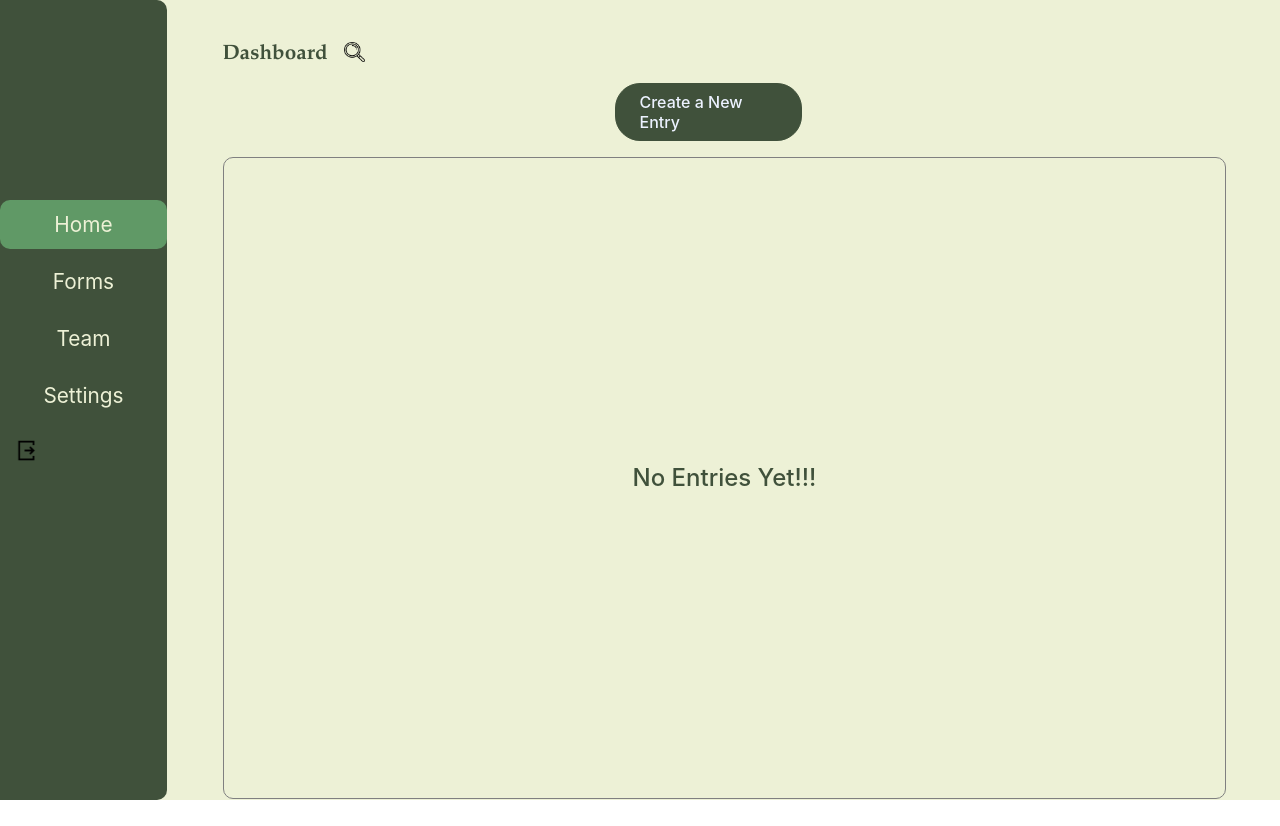
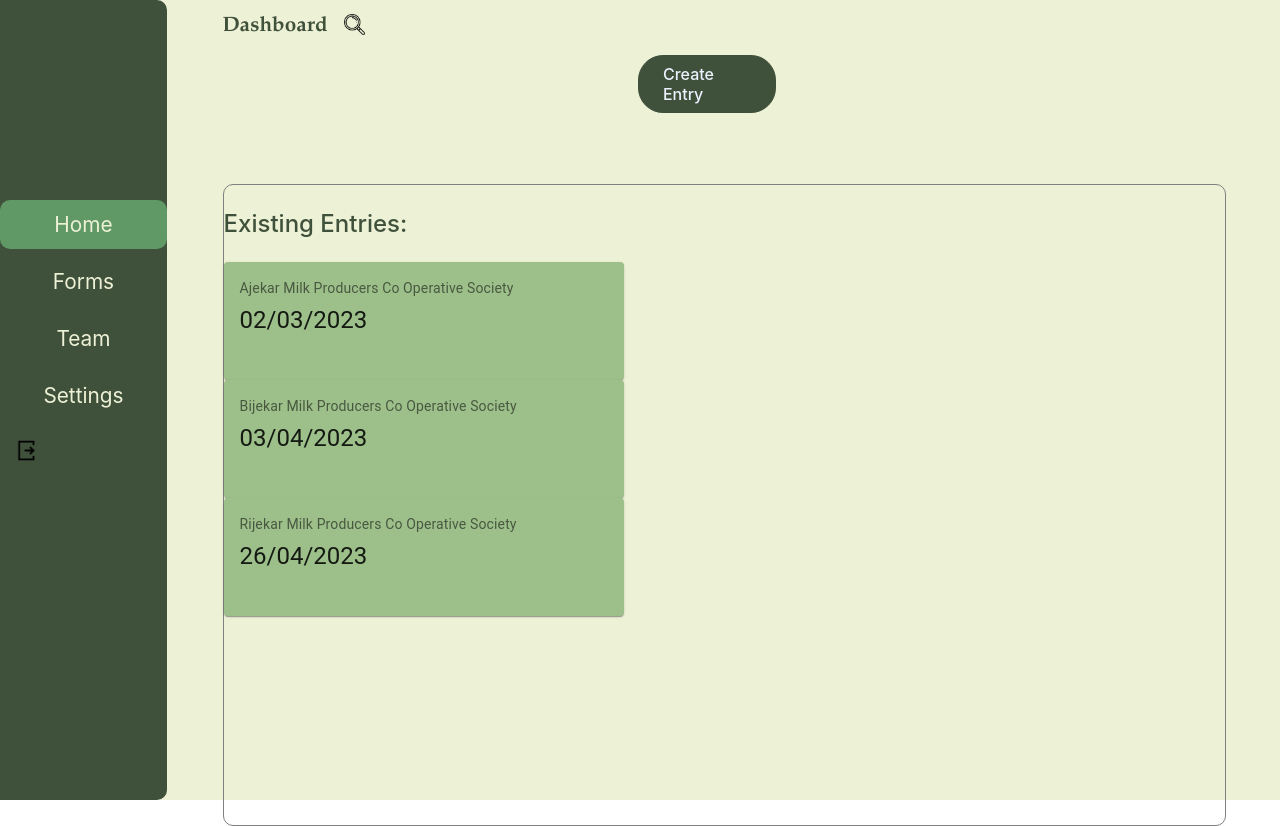
Before and after one commit to mahiptiwari1000/Audit-app, a React (Create React App) app: page /admin-dashboard in a window 1280 px wide. Before the commit the page ends 800 px from the top, so only its background shows below. Built offline with nearby package versions, Linux system fonts and the light colour scheme; no server answers.

Commit message:
Updated some changes

```diff
--- a/package.json
+++ b/package.json
@@ -3,6 +3,7 @@
   "version": "0.1.0",
   "private": true,
   "dependencies": {
+    "@material-ui/core": "^4.12.4",
     "@mui/icons-material": "^5.11.11",
     "@testing-library/jest-dom": "^5.16.5",
     "@testing-library/react": "^13.4.0",
@@ -14,6 +15,7 @@
     "react-loader-spinner": "^5.3.4",
     "react-router-dom": "^6.9.0",
     "react-scripts": "5.0.1",
+    "styled-components": "^5.3.9",
     "web-vitals": "^2.1.4"
   },
   "scripts": {
--- /dev/null
+++ b/src/components/Card.js
@@ -0,0 +1,50 @@
+import React from "react";
+import Card from "@material-ui/core/Card";
+import CardContent from "@material-ui/core/CardContent";
+import Typography from "@material-ui/core/Typography";
+import Button from "@material-ui/core/Button";
+import CardActions from "@material-ui/core/CardActions";
+
+
+const CardForEntries = ({
+  title,
+  date,
+  description
+}) => {
+  return (
+    <>
+     <div>
+      <Card
+        style={{
+          width: 400,
+          backgroundColor: "#9DC08B",
+        }}
+      >
+        <CardContent>
+          <Typography
+            style={{ fontSize: 14 }}
+            color="textSecondary"
+            gutterBottom
+          >
+            {title}
+          </Typography>
+          <Typography variant="h5" component="h2">
+            {date}
+          </Typography>
+          <Typography
+            style={{
+              marginBottom: 12,
+            }}
+            color="textSecondary"
+          >
+            {description}
+          </Typography>
+        </CardContent>
+        <CardActions>
+        </CardActions>
+      </Card>
+    </div>
+    </>
+  );
+};
+export default CardForEntries;
--- a/src/pages/dashboard/AdminDashboard.js
+++ b/src/pages/dashboard/AdminDashboard.js
@@ -5,6 +5,11 @@ import { SiSpringboot } from "react-icons/si";
 import Button from "../../../src/components/Button";
 import Icons from "../../themes/Icons";
 import Navbar from "../../components/Navbar";
+import Card from "../../components/Card";
+import styled from "styled-components";
+import { FaCommentAlt, FaThumbsUp, FaRegEye } from "react-icons/fa";
+import { entryData } from "../../utils/constants";
+import CardForEntries from "../../components/Card";
 
 const AdminDashboard = () => {
   const navigate = useNavigate();
@@ -26,11 +31,21 @@ const AdminDashboard = () => {
           </div>
           <div className={styles.subHeaderSection}>
             <div className={styles.newEntry} onClick={onClickNewEntry}>
-              <div className={styles.newEntryText}>Create a New Entry</div>
+              <div className={styles.newEntryText}>Create Entry</div>
             </div>
           </div>
         </div>
-        <div className={styles.bodySection}>No Entries Yet!!!</div>
+        <div className={styles.bodySection}>
+          <p>Existing Entries:</p>
+          {entryData.map((d) => (
+            <CardForEntries
+              key={d.title}
+              title={d.title}
+              date={d.date}
+              description={d.description}
+            />
+          ))}
+        </div>
       </div>
     </div>
   );
--- a/src/pages/dashboard/styles/dashboardStyles.module.css
+++ b/src/pages/dashboard/styles/dashboardStyles.module.css
@@ -34,10 +34,11 @@
     border: 1px solid gray;
     border-radius: 10px;
     margin-left: 5%;
+    margin-top: 5%;
     /**
     Modifications for screenshot
     */
-    display: flex;
+    display: block;
     justify-content: center;
     align-items: center;
     color: #40513b;
--- a/src/pages/forms/FormInput.js
+++ b/src/pages/forms/FormInput.js
@@ -27,7 +27,6 @@ const PromptComponent = (props) => {
 export default function FormInput({ data }) {
   //   const [inputValue, setInputValue] = useState("");
   const scrollRef = useRef(null);
-  console.log(data, "data");
 
   return (
     <div className={styles.container}>
--- a/src/pages/forms/FormsPage.js
+++ b/src/pages/forms/FormsPage.js
@@ -15,7 +15,7 @@ function Forms(props) {
           </div>
           <div className={styles.subHeaderSection}>
             <div className={styles.newEntry}>
-              <div className={styles.newEntryText}>Create New Form</div>
+              <div className={styles.newEntryText}>Create Form</div>
             </div>
           </div>
         </div>
--- a/src/pages/teams/Team.js
+++ b/src/pages/teams/Team.js
@@ -41,7 +41,7 @@ function Team(props) {
           <div className={styles.subHeaderSection}>
             <div className={styles.newEntry}>
               <div className={styles.newEntryText} onClick={onClickAddNewUser}>
-                Add a New User
+                Add User
               </div>
             </div>
           </div>
--- a/src/pages/teams/styles/team.module.css
+++ b/src/pages/teams/styles/team.module.css
@@ -100,6 +100,7 @@
   background-color: #40513b;
   font-weight: 500;
   padding: 0.5rem 1.5rem;
+  white-space: nowrap;
 }
 
 .dashboardWrapper {
--- a/src/utils/constants.js
+++ b/src/utils/constants.js
@@ -105,3 +105,18 @@ export const newEntryFormData = [
     inputType: "number",
   },
 ];
+
+export const entryData = [
+  {
+    title: "Ajekar Milk Producers Co Operative Society",
+    date: "02/03/2023",
+  },
+  {
+    title: "Bijekar Milk Producers Co Operative Society",
+    date: "03/04/2023",
+  },
+  {
+    title: "Rijekar Milk Producers Co Operative Society",
+    date: "26/04/2023",
+  },
+];
```
Also changed, not shown: 1 other file (tests, documents, lock files or other folders).
